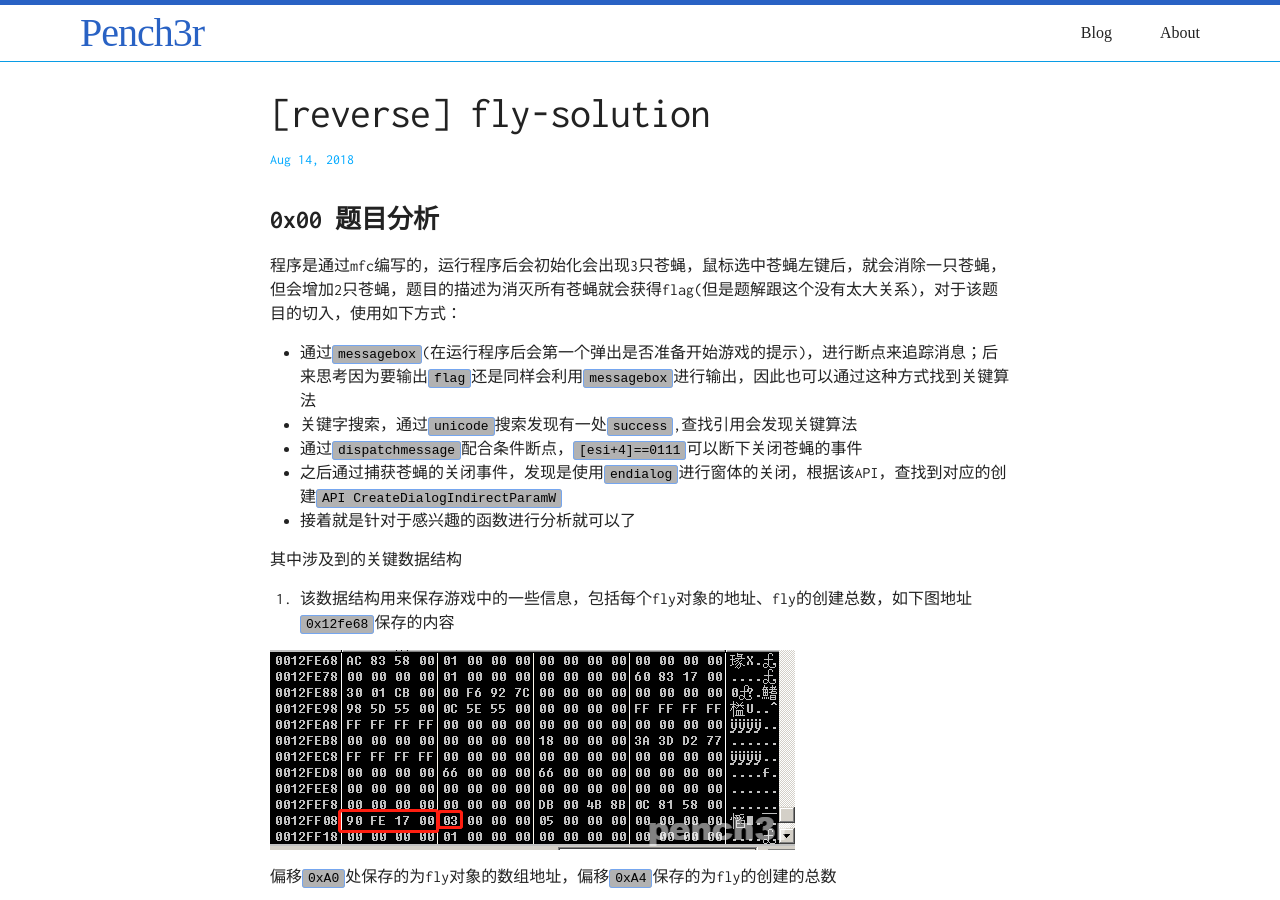
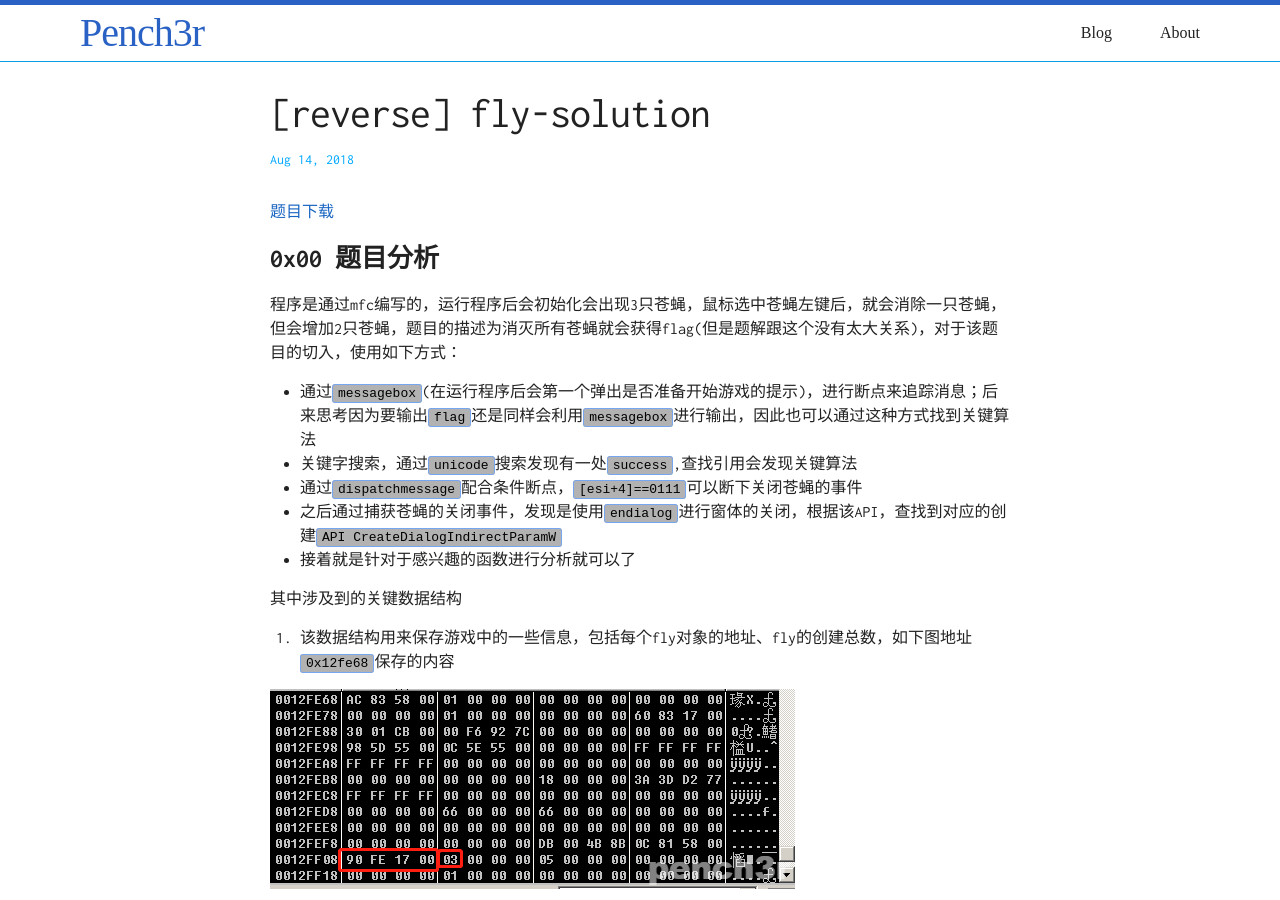
Before and after one commit to pench3r/OldBlog, a Jekyll site: the page built from _posts/2018-08-14-task-fly-re.md, in a window 1280 px wide and 900 px high. Built offline with Jekyll 4.4.1, drawn with Linux system fonts in a browser that asks for light colours; comment, search, counter and statistics services are not loaded.

Commit message:
Update 2018-08-14-task-fly-re.md

```diff
--- a/_posts/2018-08-14-task-fly-re.md
+++ b/_posts/2018-08-14-task-fly-re.md
@@ -3,6 +3,7 @@ layout: post
 title: "[reverse] fly-solution"
 ---
 
+[题目下载](https://github.com/pench3r/pench3r.github.io/blob/master/images/201808/fly.exe?raw=true)
 
 ### 0x00 题目分析 ###
 
```
